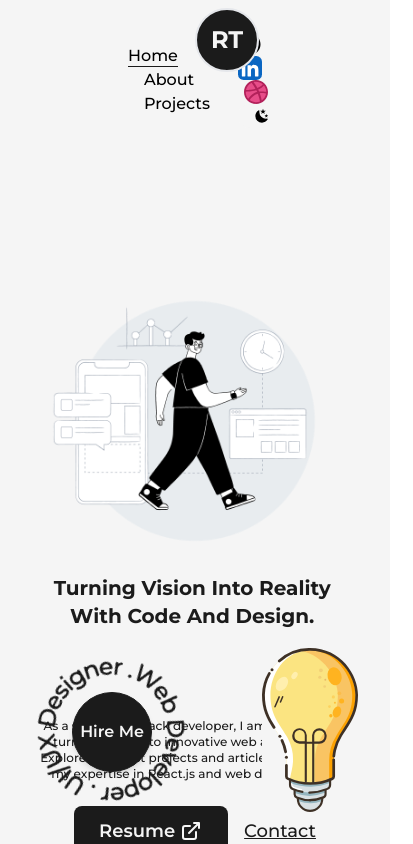
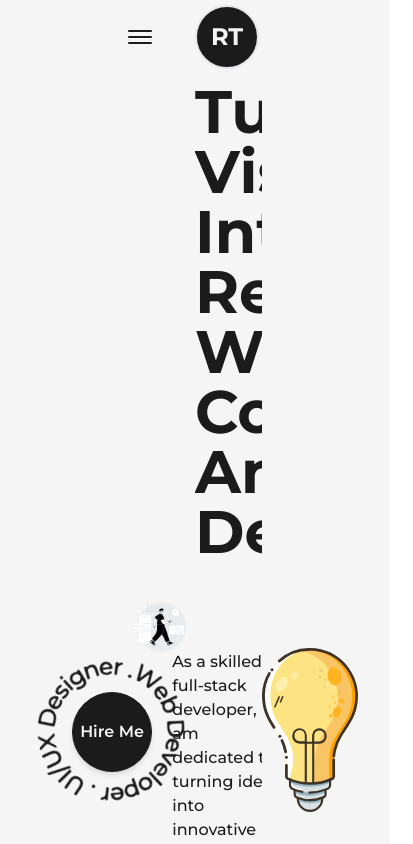
Before and after one commit to RAVINTEJA/portfolio, a Next.js app: page / in a window 390 px wide. Shown: the top 844 px of the page, 413 px wide, since content can reach past the window. Built offline with nearby package versions, Linux system fonts and the light colour scheme.

Commit message:
Completed Responsive Navigation bar

```diff
--- a/src/components/Navbar.jsx
+++ b/src/components/Navbar.jsx
@@ -1,6 +1,7 @@
 import Link from "next/link";
 import Logo from "./Logo.js";
 import { useRouter } from "next/router.js";
+import { useState } from "react";
 import {
     GithubIcon,
     LinkedInIcon,
@@ -29,16 +30,73 @@
     );
 };
 
-const Navbar = () => {
+const CustomMobileLink = ({ href, title, className = "", toggle }) => {
+    const router = useRouter();
 
-  const [theme, setTheme] = useThemeSwitcher();
+    const handleClick = () => {
+        router.push(href);
+        toggle();
+    };
 
     return (
-    <header className="w-full px-32 py-8  font-medium flex items-center bg-light dark:bg-dark dark:text-light justify-between">
+        <button
+            href={href}
+            className={`${className} relative group text-light dark:text-dark`}
+            onClick={handleClick}
+        >
+            {title}
+            <span
+                className={`h-[1px] inline-block bg-light dark:bg-dark absolute left-0 -bottom-0.5 group-hover:w-full transition-[width] ease duration-300
+     ${router.asPath === href ? "w-full" : "w-0"}`}
+            >
+                &nbsp;
+            </span>
+        </button>
+    );
+};
+
+const Navbar = () => {
+    const [theme, setTheme] = useThemeSwitcher();
+    const [isOpen, setIsOpen] = useState(false);
+
+    const handleClick = () => {
+        setIsOpen(!isOpen);
+    };
+
+    return (
+        <header className="w-full px-32 py-8 relative font-medium flex items-center justify-between bg-light dark:bg-dark dark:text-light ">
+            {/* Create Hamburger button  */}
+            <button
+                className=" flex-col justify-center items-center hidden lg:flex"
+                onClick={handleClick}
+            >
+                <span
+                    className={`bg-dark dark:bg-light transition-all duration-300 ease-out h-0.5 w-6 rounded-sm   ${
+                        isOpen ? "rotate-45 translate-y-1" : "-translate-y-0.5"
+                    }`}
+                ></span>
+
+                <span
+                    className={`bg-dark dark:bg-light transition-all duration-300 ease-out h-0.5 w-6 rounded-sm my-0.5   ${
+                        isOpen ? "opacity-0" : "opacity-100"
+                    }`}
+                ></span>
+                <span
+                    className={`bg-dark dark:bg-light transition-all duration-300 ease-out h-0.5 w-6 rounded-sm  ${
+                        isOpen ? "-rotate-45 -translate-y-1" : "translate-y-0.5"
+                    }`}
+                ></span>
+            </button>
+
+            <div className="w-full flex justify-between items-center lg:hidden">
                 <nav>
                     <CustomLink href="/" title="Home" className="mr-4" />
                     <CustomLink href="/about" title="About" className="mx-4" />
-        <CustomLink href="/projects" title="Projects" className="ml-4" />
+                    <CustomLink
+                        href="/projects"
+                        title="Projects"
+                        className="ml-4"
+                    />
                 </nav>
                 <nav className="flex items-center justify-center flex-wrap">
                     <motion.a
@@ -55,41 +113,118 @@
                         target={"_blank"}
                         whileHover={{ y: -2 }}
                         whileTap={{ scale: 0.9 }}
-          className="w-6 mx-3"
+                        className="w-6 ml-3"
                     >
                         <LinkedInIcon />
                     </motion.a>
-        <motion.a
-          href="/"
-          target={"_blank"}
-          whileHover={{ y: -2 }}
-          whileTap={{ scale: 0.9 }}
-          className="w-6 ml-3"
-        >
-          <DribbbleIcon />
-        </motion.a>
+
                     <button
-          onClick={() => setTheme(theme === "dark" ? "light" : "dark")}
+                        onClick={() =>
+                            setTheme(theme === "dark" ? "light" : "dark")
+                        }
                         className="ml-3 flex items-center justify-center rounded-full p-1  bg-light dark:bg-dark"
                     >
                         {theme === "dark" ? (
                             <SunIcon
-              onClick={() => setTheme(theme === "dark" ? "light" : "dark")}
+                                onClick={() =>
+                                    setTheme(
+                                        theme === "dark" ? "light" : "dark"
+                                    )
+                                }
                                 className="w-6 ml-3"
                             />
                         ) : (
                             <MoonIcon
-              onClick={() => setTheme(theme === "dark" ? "light" : "dark")}
+                                onClick={() =>
+                                    setTheme(
+                                        theme === "dark" ? "light" : "dark"
+                                    )
+                                }
                                 className="w-6 ml-3"
                             />
                         )}
                     </button>
                 </nav>
-      <div className="absolute left-[50%] top-2 translate-x-[-50%">
+            </div>
+            {isOpen && (
+                <motion.div
+                    initial={{ scale: 0, opacity: 0,x:"-50%",y:"-50%" }}
+                    animate={{ scale: 1, opacity: 1 }}
+                    className="bg-dark/90 dark:bg-light/75 rounded-lg backdrop-blur-md py-32 min-w-[70vw] flex flex-col justify-between items-center fixed z-30 top-1/2 left-1/2 -translate-x-1/2 -translate-y-1/2"
+                >
+                    <nav className="flex items-center flex-col justify-center">
+                        <CustomMobileLink
+                            href="/"
+                            title="Home"
+                            className="my-1"
+                            toggle={handleClick}
+                        />
+                        <CustomMobileLink
+                            href="/about"
+                            title="About"
+                            className="my-1"
+                            toggle={handleClick}
+                        />
+                        <CustomMobileLink
+                            href="/projects"
+                            title="Projects"
+                            className="my-1"
+                            toggle={handleClick}
+                        />
+                    </nav>
+                    <nav className="flex items-center justify-center flex-wrap mt-2">
+                        <motion.a
+                            href="https://github.com/RAVINTEJA"
+                            target={"_blank"}
+                            whileHover={{ y: -2 }}
+                            whileTap={{ scale: 0.9 }}
+                            className="w-6 mx-3 sm:mx-2 bg-white dark:bg-dark rounded-full "
+                        >
+                            <GithubIcon />
+                        </motion.a>
+                        <motion.a
+                            href="https://www.linkedin.com/in/ravin-teja-chilukamari-8510bb1b7/"
+                            target={"_blank"}
+                            whileHover={{ y: -2 }}
+                            whileTap={{ scale: 0.9 }}
+                            className="w-6 mx-3 sm:mx-2"
+                        >
+                            <LinkedInIcon />
+                        </motion.a>
+                        <button
+                            onClick={() =>
+                                setTheme(theme === "dark" ? "light" : "dark")
+                            }
+                            className="ml-3 sm:ml-2 flex items-center justify-center rounded-full p-1  bg-light dark:bg-dark"
+                        >
+                            {theme === "dark" ? (
+                                <SunIcon
+                                    onClick={() =>
+                                        setTheme(
+                                            theme === "dark" ? "light" : "dark"
+                                        )
+                                    }
+                                    className="w-6"
+                                />
+                            ) : (
+                                <MoonIcon
+                                    onClick={() =>
+                                        setTheme(
+                                            theme === "dark" ? "light" : "dark"
+                                        )
+                                    }
+                                    className="w-6"
+                                />
+                            )}
+                        </button>
+                    </nav>
+                </motion.div>
+            )}
+            <div className="absolute left-[50%] translate-x-[-50%">
                 <Logo />
             </div>
         </header>
     );
-}
+};
 
 export default Navbar;
--- a/tailwind.config.js
+++ b/tailwind.config.js
@@ -18,6 +18,25 @@
         light: "#f5f5f5",
         primary: "#B63E96", // 240,86,199
         primaryDark: "#58E6D9", // 80,230,217
+      },
+      screens:{
+        "2xl": {max: "1535px"},
+        // => @media (max-width: 1535px) {...}
+
+        "xl": {max: "1279px"},
+        // => @media (max-width: 1279px) {...}
+
+        "lg": {max: "1023px"},
+        // => @media (max-width: 1023px) {...}
+
+        "md": {max: "767px"},
+        // => @media (max-width: 767px) {...}
+
+        "sm": {max: "639px"},
+        // => @media (max-width: 639px) {...}
+
+        "xs": {max: "479px"},
+        // => @media (max-width: 479px) {...}
       },
       animation: {
         "spin-slow": "spin 10s linear infinite",
```
Also changed, not shown: 1 other file (tests, documents, lock files or other folders). Lines whose indentation alone changed are shown as unchanged.
